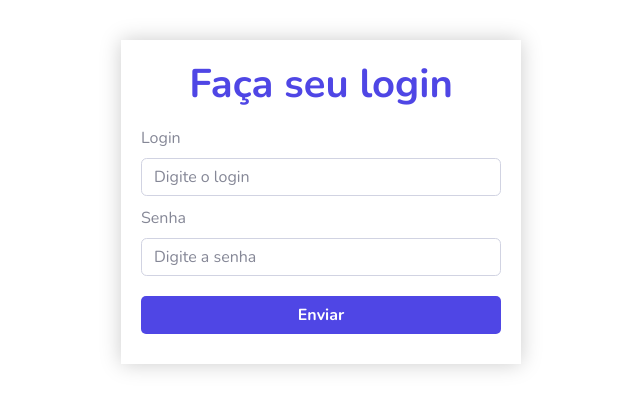
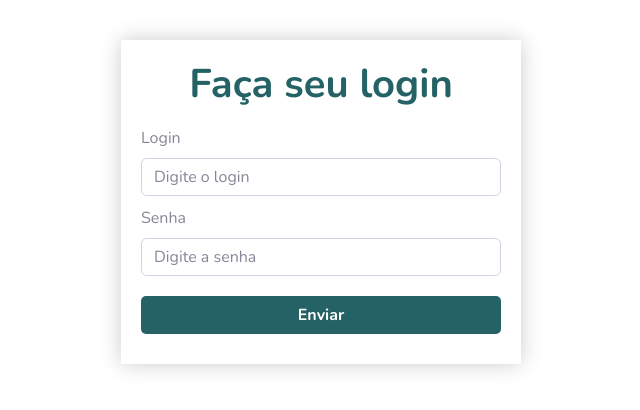
Before and after one commit to rafaelfsnT/Hackathon2K24, a PHP site: page /agendamento/ in a window 1280 px wide. Shown: the top 410 px of the page, without its empty margins (319-959 px from the left). Run offline with PHP 8.4, Linux system fonts and the light colour scheme; some libraries are stand-ins or nearby versions.

Commit message:
fazendo as alterações finais do projeto

```diff
--- a/admin/css/style.css
+++ b/admin/css/style.css
@@ -31,12 +31,12 @@ iframe {
 }
 
 .login h1 {
-	color: #4F46E5!important;
+	color: #256265 !important;
 	font-weight: bold;
 	text-align: center;
 }
 .login input[type="submit"] {
-	background-color: #4F46E5 !important;
+	background-color: #256265 !important;
 	border: none;
 	padding: 5px 20px;
 	border-radius: 5px;
@@ -46,6 +46,6 @@ iframe {
 	font-weight: bold;
 }
 .login input[type="submit"]:hover {
-	background-color: #453ebe !important;
+	background-color: #256265 !important;
 	transition: ease 0.5s;
 }
--- a/admin/cssPages/home.css
+++ b/admin/cssPages/home.css
@@ -51,7 +51,6 @@ img {
     background-color: #fff;
     border-color: #ced4da;
 }
-
 li.nav-item a {
     color: #ffffff;
     text-decoration: none;
@@ -77,6 +76,7 @@ li.nav-item a {
     padding: 20px 5%;
     box-shadow: 0px -5px 10px rgba(0, 0, 0, 0.2);
 }
+
 
 /* Rotapé ou Footer */
 .footer-custom {
--- a/admin/header.php
+++ b/admin/header.php
@@ -10,7 +10,7 @@
                     <form class="d-flex">
                         <div class="position-relative w-100">
                             <input class="form-control ps-5" type="search" placeholder="Procurar" aria-label="Search">
-                            <i class="fa fa-search position-absolute top-50 start-0 translate-middle-y ms-3"></i>
+                            <i class="fa fa-search position-absolute top-50 start-0 translate-middle-y ms-3" ></i>
                         </div>
                     </form>
                 </li>
@@ -24,7 +24,7 @@
                         <i class="fa-solid fa-bell"></i>
                     </a>
                     <ul class="dropdown-menu dropdown-menu-end" aria-labelledby="navbarDropdownNotifications">
-                        <li><a href ="./paginas/agendamentos" class="dropdown-item">Campanha de Vacinação contra a gripe de 20/06/2024 a 20/06/2024, Agende já</a></li>
+                        <li><a href="./paginas/agendamentos" class="dropdown-item">Campanha de Vacinação contra a gripe de 20/06/2024 a 20/06/2024,<strong> Agende já</strong></a></li>
                     </ul>
                 </li>
                 <li class="nav-item dropdown">
--- a/admin/paginas/home.php
+++ b/admin/paginas/home.php
@@ -54,10 +54,10 @@
         </div>
     </div>
     <br>
-    <br>
+
+
     <div class="container mt-4">
         <div class="row">
-
             <div class="col-md-6">
 
                 <h3>As campanhas de vacinação são pilares essenciais da saúde pública global. Elas desempenham um papel crucial na proteção contra doenças infecciosas,
@@ -74,6 +74,8 @@
     </div>
 
 
+
+    <!-- Footer -->
     <footer class="footer-custom">
         <div class="container-fluid">
             <div class="row">
--- a/admin/paginas/login.php
+++ b/admin/paginas/login.php
@@ -1,10 +1,4 @@
 <?php
-    //verificar se tem informações no POST
-    //caso tenha criar a consulta no banco de dados
-    //verificar se o id que vem do banco está preenchido
-    //verificar se a senha digitada é a mesma que está no banco de dados
-    //Grava o usuário na sessao
-    //redireciona o usuário para uma página home
 
     $login = $_POST["login"] ?? NULL;
     $senha = $_POST["password"] ?? NULL;
```
Also changed, not shown: admin/jsPages/listarAgendamentos.js (added, +63 -0 lines), admin/paginas/agendamentos.php (+4 -3 lines), admin/paginas/listarAgendamentos.php (+1 -69 lines).
